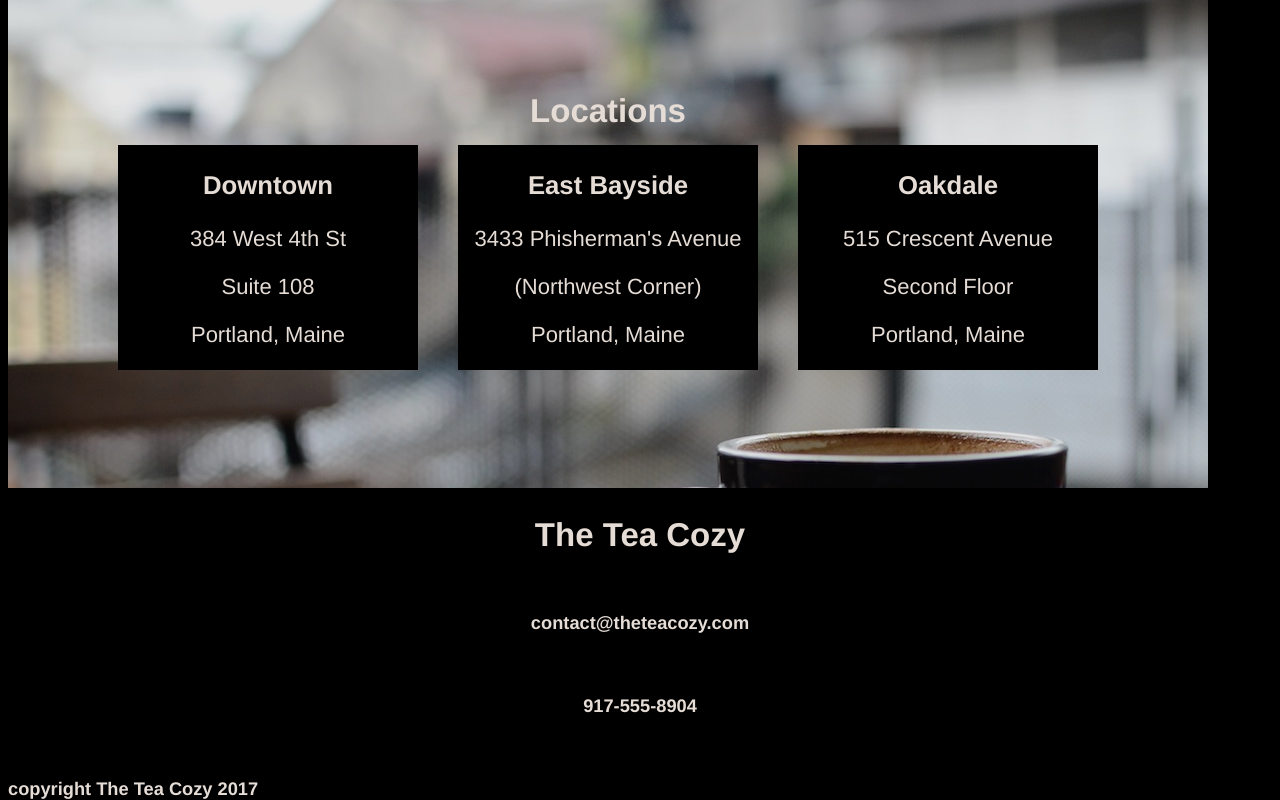
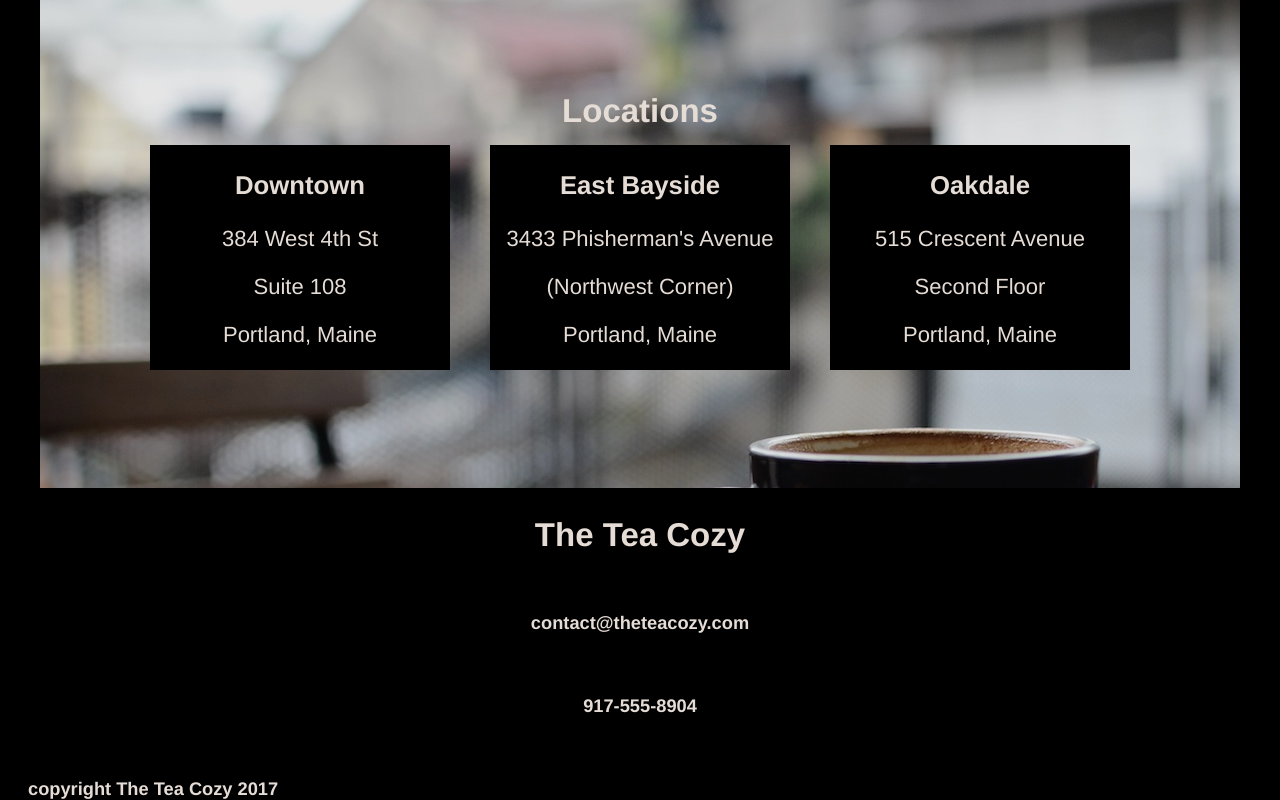
Before and after one commit to cynic/codecademy-teacozy, a plain HTML site: page index.html in a window 1280 px wide. Shown: the part 1480-2280 px from the top of the page. Drawn offline with Linux system fonts and the light colour scheme.

Commit message:
Fixed positioning of main content & footer

```diff
--- a/index.html
+++ b/index.html
@@ -82,8 +82,8 @@
       <h5>917-555-8904</h5>
     </div>
 
-    <footer>
-      <h5>copyright The Tea Cozy 2017</h5>
-    </footer>
   </div>
+  <footer>
+    <h5>copyright The Tea Cozy 2017</h5>
+  </footer>
 </body>
--- a/resources/css/style.css
+++ b/resources/css/style.css
@@ -47,6 +47,8 @@ body {
 .main {
   position:relative;
   top: 69px;
+  width: 1200px;
+  margin: 0 auto;
 }
 .mission {
   background-color:black;
@@ -94,6 +96,9 @@ body {
   padding: 0;
 }
 footer {
+  position: relative;
+  top: 69px;
+  left: 20px;
   text-align:left;
 }
 .contact {
```
